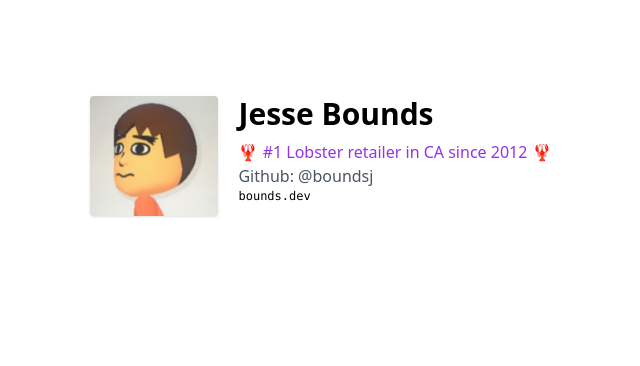
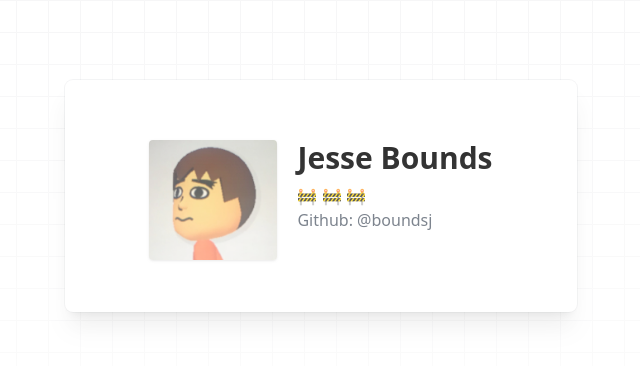
Before and after one commit to boundsj/bounds-dev, a Next.js app: page / in a window 1280 px wide. Shown: the top 366 px of the page, without its empty margins (319-959 px from the left). Built offline with nearby package versions, Linux system fonts and the light colour scheme.

Commit message:
Under construction

```diff
--- a/pages/index.js
+++ b/pages/index.js
@@ -3,16 +3,19 @@ import Layout, { siteTitle } from '../components/layout'
 export default function Home() {
   return (
     <Layout>
-      <div className="flex p-24 h-auto w-auto justify-center">
+      <div class="absolute inset-0 bg-[url(/images/grid.svg)] bg-center [mask-image:linear-gradient(180deg,white,rgba(255,255,255,0))]">
+      <div class="relative top-20 px-6 pt-10 pb-8 bg-white shadow-xl ring-1 ring-gray-900/5 sm:max-w-lg sm:mx-auto sm:rounded-lg sm:px-10">
+        <div className="flex p-5 h-auto w-auto justify-center">
           <div className="w-auto h-auto pr-5">
             <img className="shadow rounded w-32 h-auto" src="/images/profile.jpeg" />
           </div>
           <div className="flex h-20">
             <div className="m-auto">
               <h2 className="text-black dark:text-white text-3xl font-bold pb-2">Jesse Bounds</h2>
-            <div className="text-purple-600 dark:text-green-200">🦞 #1 Lobster retailer in CA since 2012 🦞</div>
+              <div className="text-purple-600 dark:text-green-200">🚧 🚧 🚧</div>
               <div className="text-gray-600 dark:text-gray-200">Github: <a href="https://github.com/boundsj">@boundsj</a></div>
-            <div className="text-black dark:text-white text-xs font-mono">bounds.dev</div>
+            </div>
+          </div>
         </div>
         </div>
       </div>
```
Also changed, not shown: public/images/grid.svg (added). Lines whose indentation alone changed are shown as unchanged.
